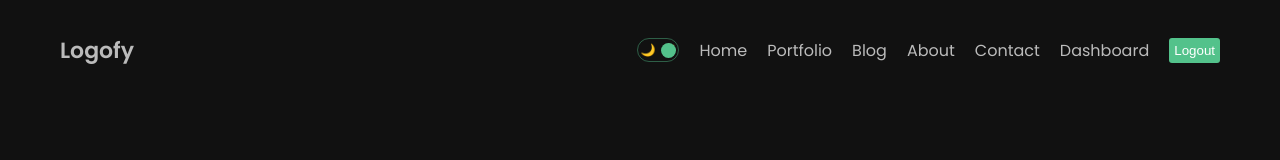
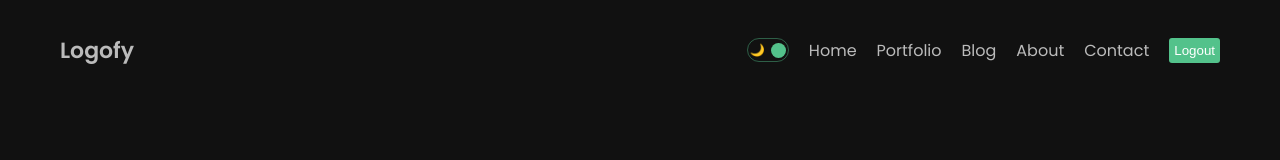
Before and after one commit to jalalbmnf/logofy-next-app, a Next.js app: page /blog in a window 1280 px wide. Shown: the top 160 px of the page. Built offline with nearby package versions, Linux system fonts and the light colour scheme; no server answers; the database is empty.

Commit message:
Updated package.json and README.MD files

```diff
--- a/package.json
+++ b/package.json
@@ -1,5 +1,5 @@
 {
-  "name": "next-app",
+  "name": "logofy",
   "version": "0.1.0",
   "private": true,
   "scripts": {
--- a/src/components/navbar/Navbar.jsx
+++ b/src/components/navbar/Navbar.jsx
@@ -31,12 +31,7 @@ const links = [
     id: 5,
     title: "Contact",
     url: "/contact",
-  },
-  {
-    id: 6,
-    title: "Dashboard",
-    url: "/dashboard",
-  },
+  }
 ];
 
 
```
Also changed, not shown: 1 other file (tests, documents, lock files or other folders).
